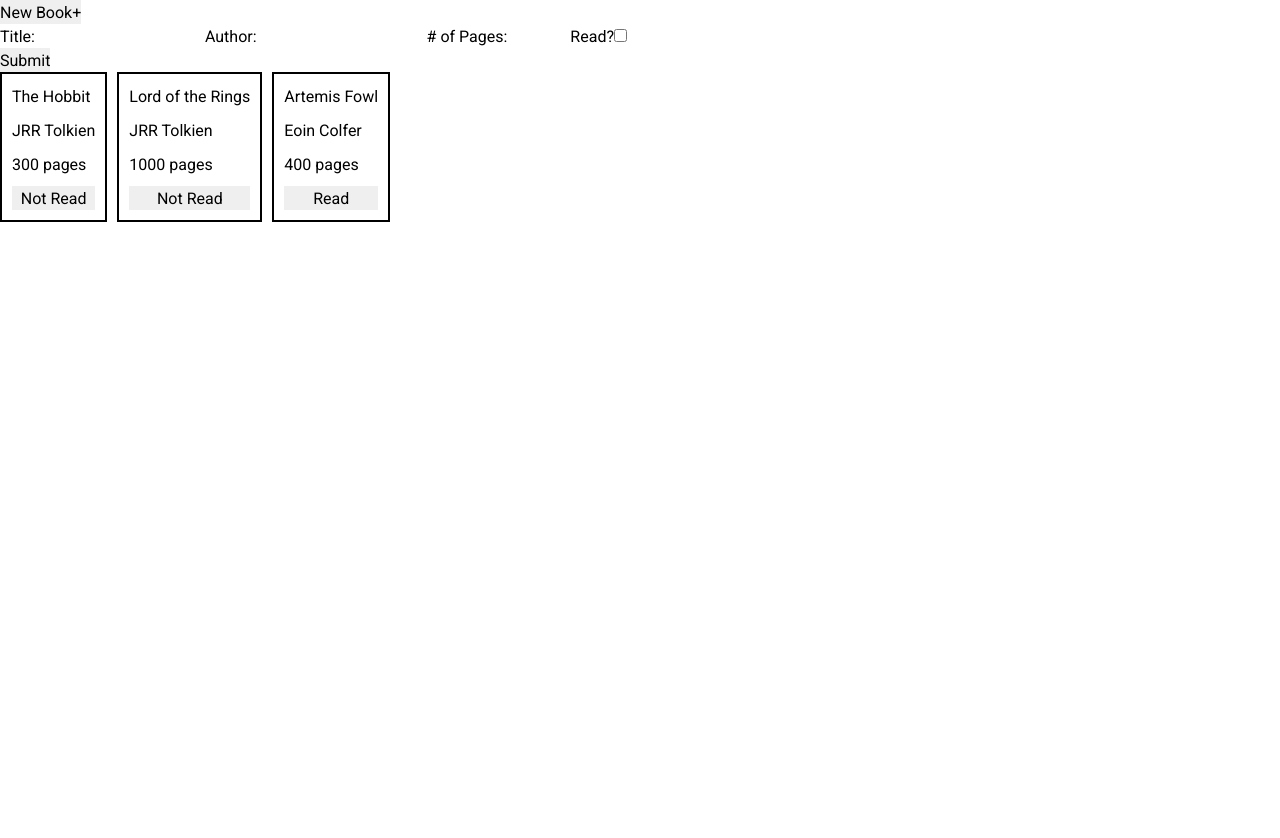
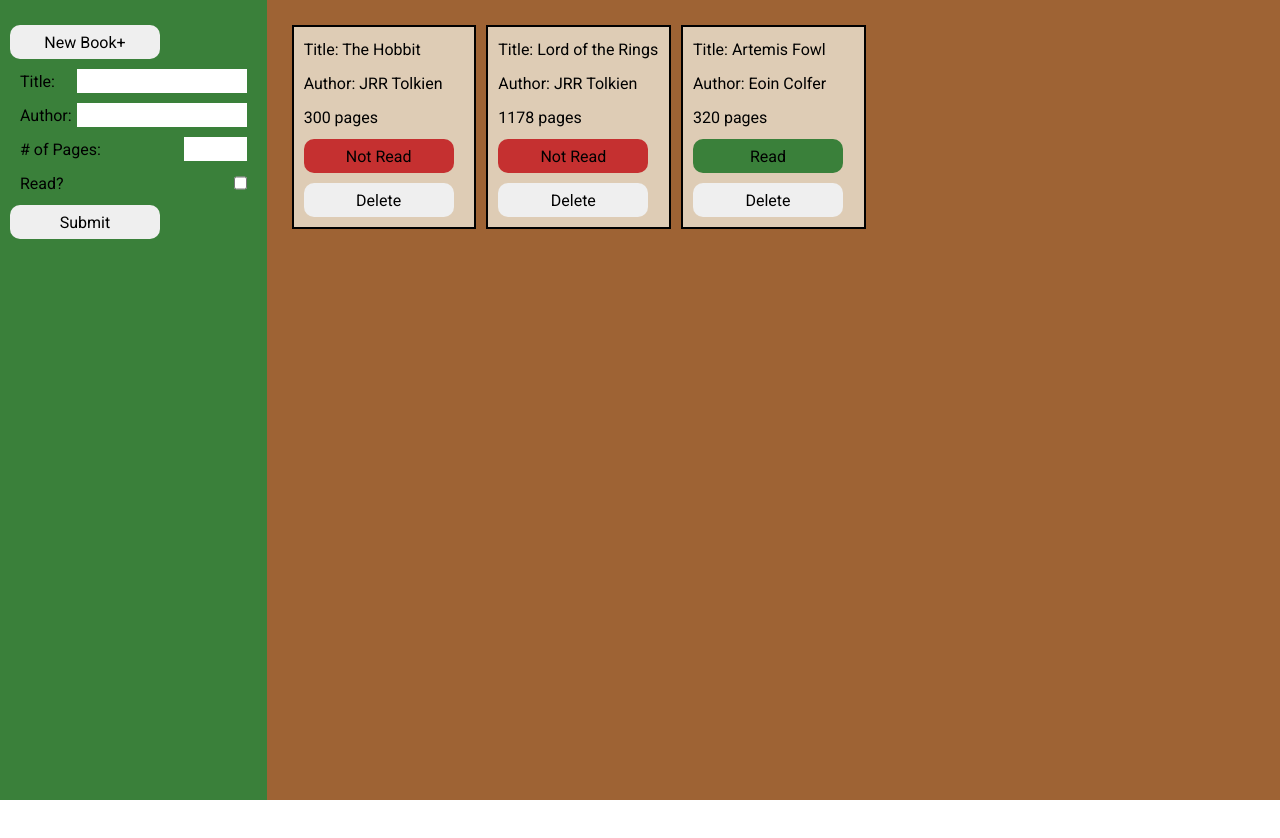
Before and after one commit to thall34/library, a plain HTML site: page index.html in a window 1280 px wide. Both pictures are taken after a click on the button "New Book+". After the commit the page ends 800 px from the top, so only its background shows below. Drawn offline with Linux system fonts and the light colour scheme.

Commit message:
Finish JS logic and add delete and read buttons
Add delete button for each book object display
Delete searches the library array for matching id and splices any object.id that matching
Add toggle to read/not read button
Add basic CSS styling to make visuals more pleasing

```diff
--- a/index.html
+++ b/index.html
@@ -8,10 +8,12 @@
     <link rel="stylesheet" href="./style.css">
 </head>
 <body>
-    <div id="input">
-        <button id="new">New Book+</button>
-    </div>
-    <div id="container">
+    <div id="content">
+        <div id="input">
+            <button id="new">New Book+</button>
+        </div>
+        <div id="container">
+        </div>
     </div>
     <script src="./script.js"></script>
 </body>
--- a/script.js
+++ b/script.js
@@ -2,8 +2,13 @@ const container = document.getElementById("container");
 const newButton = document.getElementById("new");
 const input = document.getElementById("input")
 
+// dummy variable to check if there's already a new book form active
+let inputCheck = "";
+
+// array to store book objects
 const myLibrary = [];
 
+// constructor to create book object
 function Book(title, author, pages, read) {
     this.title = title;
     this.author = author;
@@ -12,19 +17,32 @@ function Book(title, author, pages, read) {
     this.id = crypto.randomUUID();
 }
 
+// function to push book objects into library array
 function addBookToLibrary(title, author, pages, read) {
     let book = new Book(title, author, pages, read);
     myLibrary.push(book);
 }
 
+// default books in library
 addBookToLibrary("The Hobbit", "JRR Tolkien", "300", "Not Read");
-addBookToLibrary("Lord of the Rings", "JRR Tolkien", "1000", "Not Read");
-addBookToLibrary("Artemis Fowl", "Eoin Colfer", "400", "Read");
+addBookToLibrary("Lord of the Rings", "JRR Tolkien", "1178", "Not Read");
+addBookToLibrary("Artemis Fowl", "Eoin Colfer", "320", "Read");
 
+
+// button event to create input form
 newButton.addEventListener("click", () => {
+    // if statement checks to see if input form is already open
+    if (inputCheck === "") {
+        inputCheck = "checked"
+
         const createForm = document.createElement("form");
 
-    const titleLabel = document.createElement("label")
+        const titleDiv = document.createElement("div");
+        const authorDiv = document.createElement("div");
+        const pagesDiv = document.createElement("div");
+        const readDiv = document.createElement("div");
+
+        const titleLabel = document.createElement("label");
         titleLabel.for = "title";
         titleLabel.textContent = "Title:";
 
@@ -77,10 +95,10 @@ newButton.addEventListener("click", () => {
             let read = "";
 
             if (getRead.checked) {
-            read = "Read"
+                read = "Read";
             } else {
-            read = "Not read"
-        }
+                read = "Not Read";
+            };
 
             addBookToLibrary(title, author, pages, read);
 
@@ -88,33 +106,81 @@ newButton.addEventListener("click", () => {
             input.removeChild(submitButton);
 
             displayLibrary();
+            inputCheck = "";
         });
+
+        titleDiv.append(titleLabel, inputTitle);
+        authorDiv.append(authorLabel, inputAuthor);
+        pagesDiv.append(pagesLabel, inputPages);
+        readDiv.append(readLabel, inputRead)
+        createForm.append(titleDiv, authorDiv, pagesDiv, readDiv);
 
         input.appendChild(createForm);
         input.appendChild(submitButton);
 
-    createForm.append(titleLabel, inputTitle, authorLabel, inputAuthor, pagesLabel, inputPages, readLabel, inputRead);
+    } else if (inputCheck === "checked") {
+        ;
+    };
 });
 
+// function that searches through library array for matching IDs
+function removeBook(array, id) {
+    const index = array.findIndex(obj => obj.id === id);
+    if (index !== -1) {
+        array.splice(index, 1);
+    } return array;
+};
+
+// function that rotates class and text content of the read value of book objects
+function switchReadStatus(status) {
+    if (status.textContent === "Read") {
+        status.classList = "not-read";
+        status.textContent = "Not Read";
+    } else if (status.textContent === "Not Read") {
+        status.classList = "read";
+        status.textContent = "Read";
+    }
+}
+
+// function to output the library book objects as cards in the container div
 function displayLibrary() {
         container.innerHTML = "";
 
         myLibrary.forEach((book) => {
         const bookItem = document.createElement("div");
-        bookItem.classList.add("card")
+        bookItem.classList.add("card");
+
+        const itemID = book.id;
 
         const itemTitle = document.createElement("p");
         const itemAuthor = document.createElement("p");
         const itemPages = document.createElement("p");
         const itemRead = document.createElement("button");
-        itemTitle.textContent = book.title;
-        itemAuthor.textContent = book.author;
+        const itemDelete = document.createElement("button");
+        itemTitle.textContent = "Title: " + book.title;
+        itemAuthor.textContent = "Author: " + book.author;
         itemPages.textContent = book.pages;
         itemRead.textContent = book.read;
+        itemDelete.textContent = "Delete";
 
-        bookItem.append(itemTitle, itemAuthor, itemPages, itemRead)
+        if (itemRead.textContent === "Read") {
+            itemRead.classList = "read";
+        } else if (itemRead.textContent === "Not Read") {
+            itemRead.classList = "not-read";
+        };
 
-        container.appendChild(bookItem)
+        itemRead.addEventListener("click", () => {
+            switchReadStatus(itemRead);
+        });
+
+        itemDelete.addEventListener("click", () => {
+            removeBook(myLibrary, itemID);
+            displayLibrary();
+        });
+
+        bookItem.append(itemTitle, itemAuthor, itemPages, itemRead, itemDelete);
+
+        container.appendChild(bookItem);
     });
 };
 
--- a/style.css
+++ b/style.css
@@ -11,19 +11,67 @@ body {
     font-family: "roboto", sans-serif;
 }
 
+button {
+    width: 150px;
+    padding: 5px 20px;
+    border-radius: 10px;
+}
+
+#content {
+    height: 100%;
+    width: 100%;
+    display: grid;
+    grid-template-columns: 1fr 5fr;
+}
+
+#input {
+    height: 100%;
+    width: 100%;
+    padding: 10px;
+    padding-top: 25px;
+    background-color: rgb(58, 128, 58);
+}
+
+#input > form {
+    display: flex;
+    flex-direction: column;
+    gap: 10px;
+    padding: 10px;
+}
+
+form > div {
+    display: flex;
+    justify-content: space-between;
+    gap: 5px;
+}
+
 #container {
     height: 100%;
     width: 100%;
-    display: flex;
+    display: grid;
+    grid-template-columns: repeat(5, 1fr);
+    grid-auto-rows: auto;
+    align-content: start;
     gap: 10px;
+    padding: 25px;
+    background-color: rgb(158, 99, 52);
 }
 
 .card {
     display: flex;
     flex-direction: column;
     height: fit-content;
-    width: fit-content;
+    width: 100%;
     border: 2px solid black;
     padding: 10px;
     gap: 10px;
+    background-color: rgb(222, 204, 181);
 }
+
+.read {
+    background-color: rgb(58, 128, 58);
+}
+
+.not-read {
+    background-color: rgb(197, 48, 48);
+}
```
Lines whose indentation alone changed are shown as unchanged.
